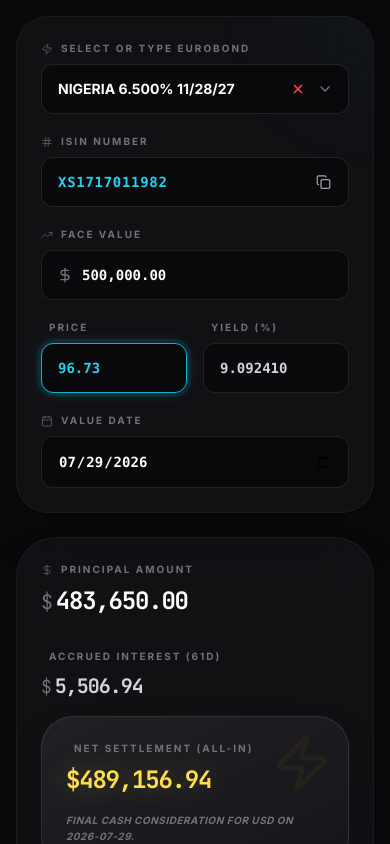
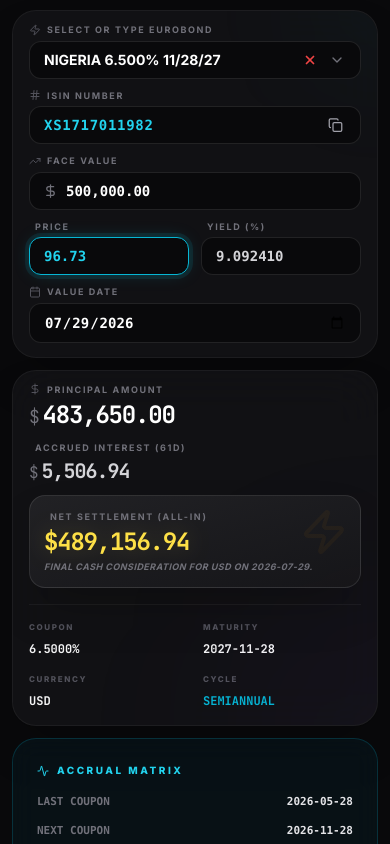
Before and after one commit to auduatiku-lab/Vegaterminal2, a React (Vite) app: page / in a window 390 px wide. Shown: the top 844 px of the page. Built offline with nearby package versions, Linux system fonts and the light colour scheme.

Commit message:
style: improve mobile layout responsiveness
Adjust font sizes, padding, and grid gaps to optimize UI density for mobile devices.

```diff
--- a/App.tsx
+++ b/App.tsx
@@ -301,14 +301,14 @@ const App: React.FC = () => {
   };
 
   const FormLabel: React.FC<{ label: string; icon?: React.ReactNode }> = ({ label, icon }) => (
-    <label className="text-[10px] font-bold uppercase tracking-[0.2em] text-zinc-500 mb-2 flex items-center gap-2">
+    <label className="text-[9px] md:text-[10px] font-bold uppercase tracking-[0.18em] md:tracking-[0.2em] text-zinc-500 mb-1 md:mb-2 flex items-center gap-1.5 md:gap-2">
       <span className="text-zinc-600">{icon}</span>
       {label}
     </label>
   );
 
   return (
-    <div className="min-h-screen bg-zinc-950 text-zinc-100 p-4 md:p-8 lg:p-10 flex flex-col items-center selection:bg-cyan-500/30 touch-manipulation">
+    <div className="min-h-screen bg-zinc-950 text-zinc-100 px-3 py-2.5 md:p-8 lg:p-10 flex flex-col items-center selection:bg-cyan-500/30 touch-manipulation">
       {/* Header hidden on Mobile/Tablet, visible only on Desktop (lg) */}
       <header className="hidden lg:flex w-full max-w-7xl flex-row items-center justify-between mb-[18px] gap-6">
         <div className="flex items-center gap-4">
@@ -339,19 +339,21 @@ const App: React.FC = () => {
         </div>
       </header>
 
-      <main className="grid grid-cols-1 md:grid-cols-12 gap-6 md:gap-8 w-full max-w-7xl items-start">
+      <main className="grid grid-cols-1 md:grid-cols-12 gap-3 md:gap-8 w-full max-w-7xl items-start">
 
         {/* 1. PARAMETERS CARD */}
         {/* Mobile: Top (order-1) | Desktop: Left Column Row 1 */}
         <div className="md:col-span-6 lg:col-span-6 md:col-start-1 md:row-start-1 order-1 flex flex-col gap-6">
-          <section className="bg-zinc-900/60 border border-white/5 rounded-[2rem] md:rounded-[2.5rem] p-6 md:p-8 backdrop-blur-xl shadow-2xl relative overflow-hidden">
-            <div className="absolute top-0 right-0 w-32 h-32 bg-cyan-500/5 blur-[60px] rounded-full -mr-16 -mt-16"></div>
-            <div className="space-y-5 md:space-y-6">
+          <section className="bg-zinc-900/60 border border-white/5 rounded-3xl md:rounded-[2.5rem] px-4 pt-3 pb-3.5 md:p-8 backdrop-blur-xl shadow-2xl relative">
+            <div className="absolute inset-0 overflow-hidden rounded-3xl md:rounded-[2.5rem] pointer-events-none">
+              <div className="absolute top-0 right-0 w-32 h-32 bg-cyan-500/5 blur-[60px] rounded-full -mr-16 -mt-16"></div>
+            </div>
+            <div className="space-y-2.5 md:space-y-6 relative z-10">
               <div className="relative group" ref={dropdownRef}>
                 <div className="flex items-center justify-between gap-2">
                   <FormLabel label="Select or Type Eurobond" icon={<Zap size={12} />} />
                   {activeBond?.isFlat && (
-                    <span className="mb-2 bg-amber-500/10 text-amber-400 border border-amber-500/20 px-2.5 py-0.5 rounded-full text-[9px] font-black uppercase tracking-[0.15em] animate-pulse">
+                    <span className="mb-1 md:mb-2 bg-amber-500/10 text-amber-400 border border-amber-500/20 px-2.5 py-0.5 rounded-full text-[9px] font-black uppercase tracking-[0.15em] animate-pulse">
                       Trades Flat
                     </span>
                   )}
@@ -377,7 +379,7 @@ const App: React.FC = () => {
                       setIsDropdownOpen(true);
                     }}
                     placeholder="Type or Select Eurobond.."
-                    className="w-full bg-zinc-950 border border-white/10 rounded-xl py-3.5 pl-4 pr-[62.05px] text-white font-bold focus:outline-none focus:ring-2 focus:ring-cyan-500/50 transition-all text-sm cursor-text"
+                    className="w-full bg-zinc-950 border border-white/10 rounded-xl py-2 md:py-3.5 pl-3.5 md:pl-4 pr-[62.05px] text-white font-bold focus:outline-none focus:ring-2 focus:ring-cyan-500/50 transition-all text-sm cursor-text"
                   />
                   {searchTerm && (
                     <button
@@ -443,7 +445,7 @@ const App: React.FC = () => {
                     readOnly
                     value={activeBond?.isin || ''}
                     placeholder="Select a Eurobond to view ISIN"
-                    className="w-full bg-zinc-950/80 border border-white/10 rounded-xl py-3.5 pl-4 pr-12 text-cyan-400 font-mono font-bold tracking-wider focus:outline-none focus:ring-2 focus:ring-cyan-500/50 transition-all text-sm cursor-text select-all placeholder:text-zinc-600 placeholder:font-sans placeholder:font-medium placeholder:tracking-normal"
+                    className="w-full bg-zinc-950/80 border border-white/10 rounded-xl py-2 md:py-3.5 pl-3.5 md:pl-4 pr-12 text-cyan-400 font-mono font-bold tracking-wider focus:outline-none focus:ring-2 focus:ring-cyan-500/50 transition-all text-sm cursor-text select-all placeholder:text-zinc-600 placeholder:font-sans placeholder:font-medium placeholder:tracking-normal"
                   />
                   {activeBond?.isin && (
                     <button
@@ -461,8 +463,8 @@ const App: React.FC = () => {
               <div className="relative">
                 <FormLabel label="Face Value" icon={<TrendingUp size={12} />} />
                 <div className="relative">
-                  <div className="absolute left-4 top-1/2 -translate-y-1/2 text-zinc-500">
-                    <DollarSign size={16} />
+                  <div className="absolute left-3.5 md:left-4 top-1/2 -translate-y-1/2 text-zinc-500">
+                    <DollarSign size={15} />
                   </div>
                   <input
                     type="text"
@@ -474,12 +476,12 @@ const App: React.FC = () => {
                       }
                     }}
                     onChange={(e) => handleFaceValueChange(e.target.value)}
-                    className="w-full bg-zinc-950 border border-white/10 rounded-xl py-3.5 pl-10 pr-4 text-white font-mono font-bold focus:outline-none focus:ring-2 focus:ring-cyan-500/50 transition-all text-sm"
+                    className="w-full bg-zinc-950 border border-white/10 rounded-xl py-2 md:py-3.5 pl-9 md:pl-10 pr-4 text-white font-mono font-bold focus:outline-none focus:ring-2 focus:ring-cyan-500/50 transition-all text-sm"
                   />
                 </div>
               </div>
 
-              <div className="grid grid-cols-2 gap-4">
+              <div className="grid grid-cols-2 gap-3 md:gap-4">
                 <div className="group">
                   <FormLabel label="Price" />
                   <input
@@ -487,7 +489,7 @@ const App: React.FC = () => {
                     inputMode="decimal"
                     value={cleanPriceStr}
                     onChange={(e) => handlePriceChange(e.target.value)}
-                    className={`w-full bg-zinc-950 border rounded-xl py-3.5 px-4 font-mono font-bold text-sm focus:outline-none transition-all ${
+                    className={`w-full bg-zinc-950 border rounded-xl py-2 md:py-3.5 px-3.5 md:px-4 font-mono font-bold text-sm focus:outline-none transition-all ${
                       lastSource === 'price' ? 'border-cyan-500 ring-4 ring-cyan-500/10 text-cyan-400 shadow-[0_0_20px_-5px_rgba(6,182,212,0.3)]' : 'border-white/10 text-zinc-300'
                     }`}
                   />
@@ -499,7 +501,7 @@ const App: React.FC = () => {
                     inputMode="decimal"
                     value={yieldStr}
                     onChange={(e) => handleYieldChange(e.target.value)}
-                    className={`w-full bg-zinc-950 border rounded-xl py-3.5 px-4 font-mono font-bold text-sm focus:outline-none transition-all ${
+                    className={`w-full bg-zinc-950 border rounded-xl py-2 md:py-3.5 px-3.5 md:px-4 font-mono font-bold text-sm focus:outline-none transition-all ${
                       lastSource === 'yield' ? 'border-emerald-500 ring-4 ring-emerald-500/10 text-emerald-400 shadow-[0_0_20px_-5px_rgba(16,185,129,0.3)]' : 'border-white/10 text-zinc-300'
                     }`}
                   />
@@ -512,12 +514,12 @@ const App: React.FC = () => {
                   type="date"
                   value={settlementDate}
                   onChange={(e) => setSettlementDate(e.target.value)}
-                  className={`w-full bg-zinc-950 border rounded-xl py-3.5 px-4 text-white font-mono font-bold focus:outline-none focus:ring-2 focus:ring-cyan-500/50 transition-all text-sm appearance-none color-scheme-dark ${
+                  className={`w-full bg-zinc-950 border rounded-xl py-2 md:py-3.5 px-3.5 md:px-4 text-white font-mono font-bold focus:outline-none focus:ring-2 focus:ring-cyan-500/50 transition-all text-sm appearance-none color-scheme-dark ${
                     holidayInfo ? 'border-amber-500/50 bg-amber-500/10' : 'border-white/10'
                   }`}
                 />
                 {holidayInfo && (
-                  <div className="mt-2.5 bg-amber-500/10 border border-amber-500/30 rounded-xl px-3.5 py-2 flex items-center justify-between gap-2 text-amber-400 font-mono shadow-lg transition-all">
+                  <div className="mt-2 bg-amber-500/10 border border-amber-500/30 rounded-xl px-3.5 py-2 flex items-center justify-between gap-2 text-amber-400 font-mono shadow-lg transition-all">
                     <div className="flex items-center gap-2">
                       <span className="w-2 h-2 rounded-full bg-amber-400 animate-pulse flex-shrink-0" />
                       <span className="text-xs font-black uppercase tracking-wider">US HOLIDAY SELECTED</span>
@@ -537,15 +539,15 @@ const App: React.FC = () => {
         {/* 2. PRICING OUTPUT CARD */}
         {/* Mobile: Second (order-2) | Desktop: Right Column (col-start-7), Spanning Rows 1 & 2 */}
         <div className="md:col-span-6 lg:col-span-6 md:col-start-7 lg:col-start-7 md:row-start-1 md:row-span-2 order-2 h-full flex flex-col">
-          <section className="bg-zinc-900/60 border border-white/5 rounded-[2.5rem] md:rounded-[3rem] p-6 md:p-10 backdrop-blur-xl shadow-2xl flex-grow flex flex-col relative overflow-hidden">
+          <section className="bg-zinc-900/60 border border-white/5 rounded-3xl md:rounded-[3rem] px-4 pt-3 pb-4 md:p-10 backdrop-blur-xl shadow-2xl flex-grow flex flex-col relative overflow-hidden">
             <div className="absolute bottom-0 right-0 w-64 h-64 bg-violet-600/5 blur-[100px] rounded-full -mb-32 -mr-32"></div>
 
-            <div className="grid grid-cols-1 md:grid-cols-12 gap-10 md:gap-12 flex-grow">
+            <div className="grid grid-cols-1 md:grid-cols-12 gap-4 md:gap-12 flex-grow">
               <div className="md:col-span-12">
-                <div className="group transition-transform active:scale-[0.99] mb-8 md:mb-10">
+                <div className="group transition-transform active:scale-[0.99] mb-2.5 md:mb-10">
                   <FormLabel label="Principal Amount" icon={<DollarSign size={12} />} />
-                  <div className="text-2xl sm:text-3xl md:text-4xl lg:text-5xl font-black mono text-white tracking-tighter whitespace-nowrap overflow-visible">
-                    <span className="text-zinc-500 text-xl md:text-2xl lg:text-3xl font-medium mr-1">$</span>
+                  <div className="text-2xl sm:text-3xl md:text-4xl lg:text-5xl font-black mono text-white tracking-tighter whitespace-nowrap overflow-visible leading-tight">
+                    <span className="text-zinc-500 text-lg md:text-2xl lg:text-3xl font-medium mr-1">$</span>
                     {formatCurrency(results.principalAmount)}
                   </div>
                 </div>
@@ -559,23 +561,23 @@ const App: React.FC = () => {
                       </span>
                     )}
                   </div>
-                  <div className="text-xl sm:text-2xl md:text-3xl lg:text-4xl font-black mono text-zinc-300 tracking-tighter whitespace-nowrap overflow-visible">
-                    <span className="text-zinc-500 text-lg md:text-xl lg:text-2xl font-medium mr-1">$</span>
+                  <div className="text-xl sm:text-2xl md:text-3xl lg:text-4xl font-black mono text-zinc-300 tracking-tighter whitespace-nowrap overflow-visible leading-tight">
+                    <span className="text-zinc-500 text-base md:text-xl lg:text-2xl font-medium mr-1">$</span>
                     {formatCurrency(results.accruedAmount)}
                   </div>
                 </div>
 
-                <div className="mt-[15px] md:mt-[36px]">
-                  <div className="bg-gradient-to-br from-zinc-800/80 to-zinc-900/80 border border-white/10 rounded-[2rem] p-6 md:p-8 relative overflow-hidden group shadow-2xl transition-all hover:scale-[1.01] hover:shadow-amber-500/10 active:scale-[0.98]">
-                    <div className="absolute top-0 right-0 p-4 opacity-5 md:opacity-10 group-hover:opacity-20 transition-opacity">
-                      <Zap size={60} className="text-amber-500" />
+                <div className="mt-2.5 md:mt-[36px]">
+                  <div className="bg-gradient-to-br from-zinc-800/80 to-zinc-900/80 border border-white/10 rounded-2xl md:rounded-[2rem] p-3.5 md:p-8 relative overflow-hidden group shadow-2xl transition-all hover:scale-[1.01] hover:shadow-amber-500/10 active:scale-[0.98]">
+                    <div className="absolute top-0 right-0 p-3 md:p-4 opacity-5 md:opacity-10 group-hover:opacity-20 transition-opacity">
+                      <Zap size={48} className="text-amber-500 md:w-[60px] md:h-[60px]" />
                     </div>
                     <div className="relative z-10">
                       <FormLabel label="Net Settlement (All-in)" />
-                      <div className="text-2xl sm:text-3xl md:text-4xl lg:text-5xl font-black mono text-yellow-300 mb-4 tracking-tighter whitespace-nowrap overflow-visible drop-shadow-[0_0_12px_rgba(253,224,71,0.2)]">
+                      <div className="text-2xl sm:text-3xl md:text-4xl lg:text-5xl font-black mono text-yellow-300 mb-1 md:mb-4 tracking-tighter whitespace-nowrap overflow-visible leading-tight drop-shadow-[0_0_12px_rgba(253,224,71,0.2)]">
                         ${formatCurrency(results.totalConsideration)}
                       </div>
-                      <p className="text-[10px] text-zinc-500 font-bold leading-relaxed max-w-xs uppercase tracking-wider italic">
+                      <p className="text-[9px] md:text-[10px] text-zinc-500 font-bold leading-snug md:leading-relaxed max-w-xs uppercase tracking-wider italic">
                         Final cash consideration for {activeBond?.currency || '—'} on {settlementDate}.
                       </p>
                     </div>
@@ -584,7 +586,7 @@ const App: React.FC = () => {
               </div>
             </div>
 
-            <section className="mt-8 md:mt-10 pt-8 md:pt-10 border-t border-white/5 grid grid-cols-2 md:grid-cols-4 gap-6 md:gap-8">
+            <section className="mt-4 md:mt-10 pt-4 md:pt-10 border-t border-white/5 grid grid-cols-2 md:grid-cols-4 gap-4 md:gap-8">
               <div>
                 <p className="text-[8px] md:text-[9px] font-black text-zinc-600 uppercase mb-2 tracking-[0.2em]">Coupon</p>
                 <p className="text-xs md:text-sm font-black text-zinc-100 mono">{activeBond ? `${activeBond.couponRate.toFixed(4)}%` : '—'}</p>
```
